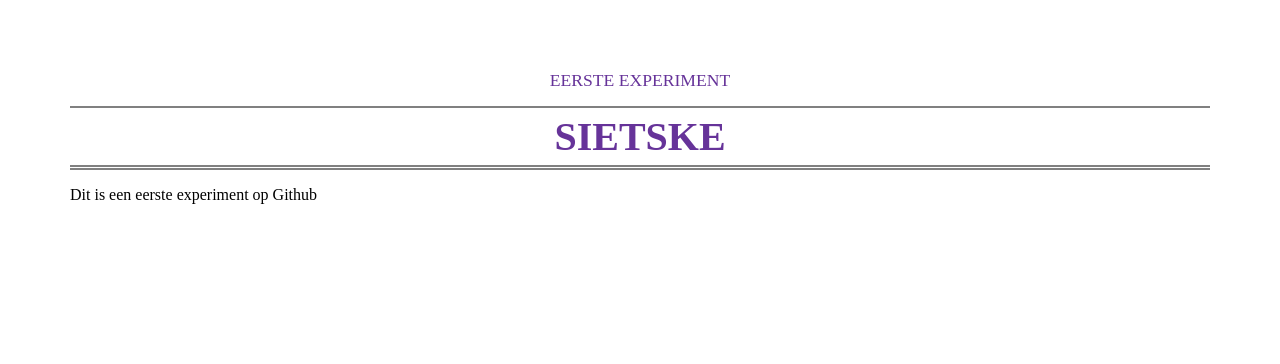
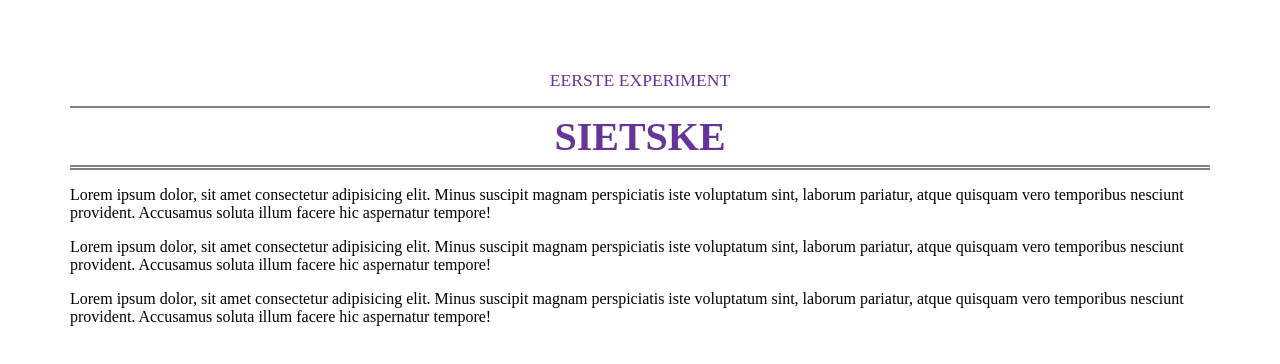
Before and after one commit to visculamia/starter, a plain HTML site: page index.html in a window 1280 px wide. Drawn offline with Linux system fonts and the light colour scheme.

Commit message:
Update index.html

```diff
--- a/index.html
+++ b/index.html
@@ -5,6 +5,7 @@
         <meta name="viewport" content="width=device-width, initial-scale=1" />
         <title>Dit is Sietske</title>
         <link media="all" rel="stylesheet" href="style.css">
+        <link href="https://fonts.googleapis.com/css?family=Bangers|Special+Elite&display=swap" rel="stylesheet">
     </head>
     <body>
 
@@ -13,7 +14,24 @@
             <div class="title">Sietske</div>
         </h1>
 
-        <p>Dit is een eerste experiment op Github</p>
+        <main>
+
+            <section class="main-text">
+                <p>
+                    Lorem ipsum dolor, sit amet consectetur adipisicing elit. Minus suscipit magnam perspiciatis iste voluptatum sint, laborum pariatur, atque quisquam vero temporibus nesciunt provident. Accusamus soluta illum facere hic aspernatur tempore!
+                </p>
+                <p>
+                    Lorem ipsum dolor, sit amet consectetur adipisicing elit. Minus suscipit magnam perspiciatis iste voluptatum sint, laborum pariatur, atque quisquam vero temporibus nesciunt provident. Accusamus soluta illum facere hic aspernatur tempore!
+                </p>
+            </section>
+
+            <aside class="aside-text">
+                <p>
+                    Lorem ipsum dolor, sit amet consectetur adipisicing elit. Minus suscipit magnam perspiciatis iste voluptatum sint, laborum pariatur, atque quisquam vero temporibus nesciunt provident. Accusamus soluta illum facere hic aspernatur tempore!
+                </p>
+            </aside>
+
+        </main>
 
     </body>
 </html>
```
